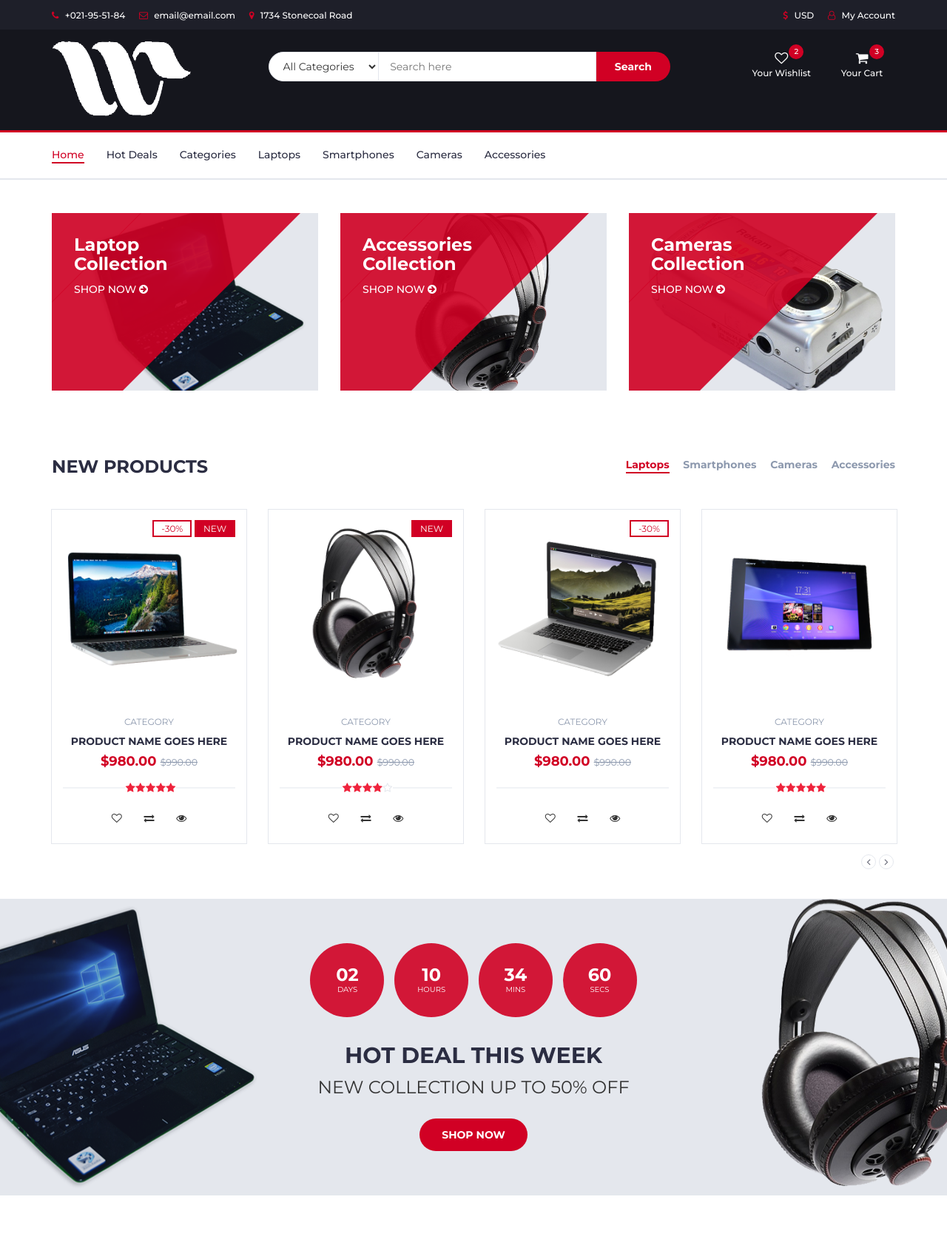
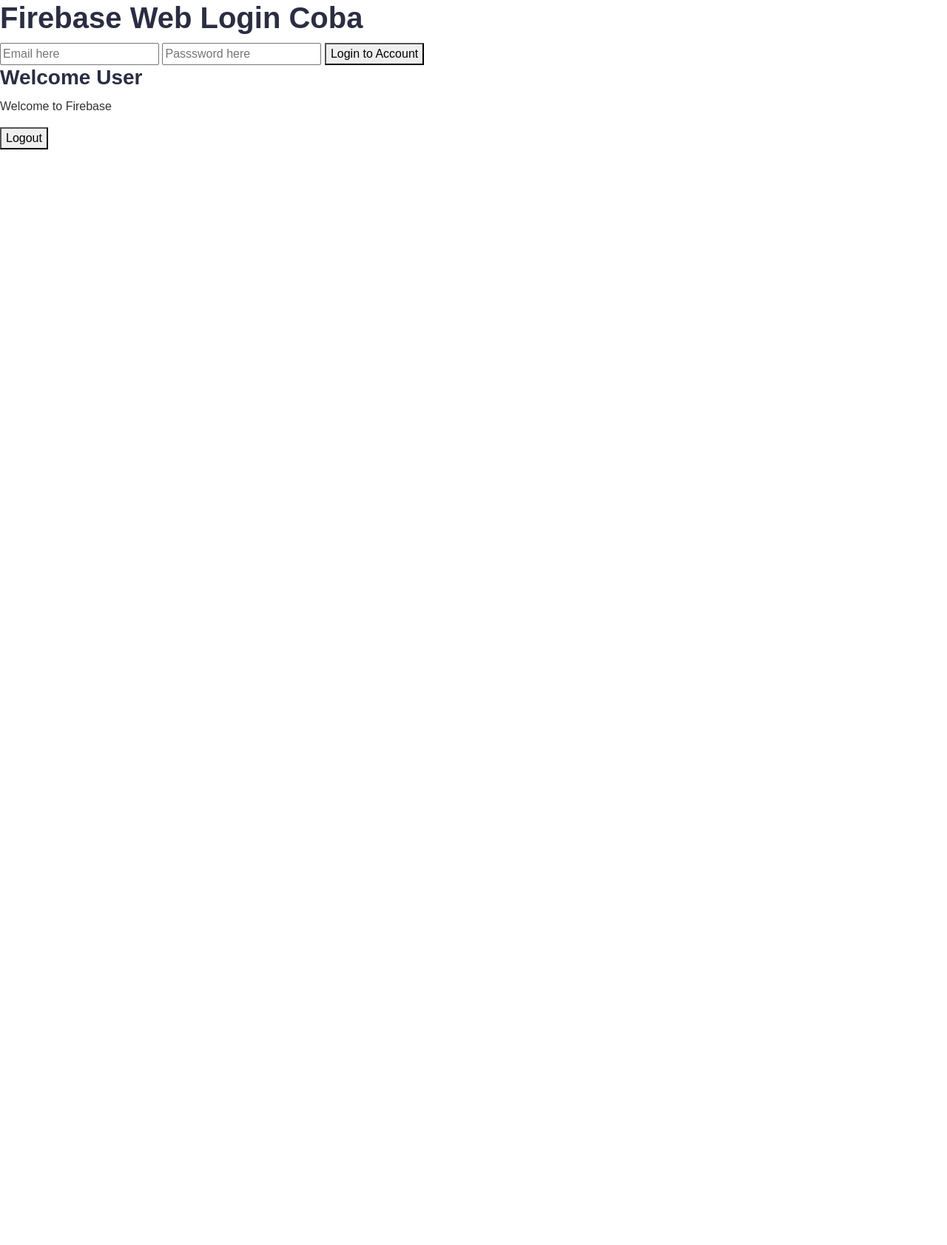
Before and after one commit to karissaa/WhizzieWeb, a CodeIgniter app: page /PemWeb/ in a window 1280 px wide. Shown: the top 1683 px of the page at 74% size. After the commit the page ends 800 px from the top, so only its background shows below. Run offline with CodeIgniter, Linux system fonts and the light colour scheme; some libraries are stand-ins or nearby versions.

Commit message:
Coba Login

```diff
--- a/application/config/migration.php
+++ b/application/config/migration.php
@@ -82,3 +82,5 @@
 |
 */
 $config['migration_path'] = APPPATH.'migrations/';
+
+?>
--- a/application/controllers/Home.php
+++ b/application/controllers/Home.php
@@ -11,7 +11,8 @@
         public function index(){
             $data['js'] = $this->load->view('include/javascript.php', NULL, TRUE);
             $data['css'] = $this->load->view('include/css.php', NULL, TRUE);
-            $this->load->view('pages/homeview.php', $data);
+            $data['fb'] = $this->load->view('include/firebase.php', NULL, TRUE);
+            $this->load->view('pages/cobalogin.php', $data);
         }
     }
 ?>
--- /dev/null
+++ b/application/views/include/firebase.php
@@ -0,0 +1,13 @@
+<script src="https://www.gstatic.com/firebasejs/5.10.0/firebase.js"></script>
+<script>
+  // Initialize Firebase
+  var config = {
+    apiKey: "AIzaSyCUspn2YE4WiAS17fYMXdt6zX3xFrW5HvQ",
+    authDomain: "whizzie-umn.firebaseapp.com",
+    databaseURL: "https://whizzie-umn.firebaseio.com",
+    projectId: "whizzie-umn",
+    storageBucket: "whizzie-umn.appspot.com",
+    messagingSenderId: "633354683228"
+  };
+  firebase.initializeApp(config);
+</script>
--- /dev/null
+++ b/application/views/pages/cobalogin.php
@@ -0,0 +1,50 @@
+<!DOCTYPE html>
+<html lang="en">
+<head>
+    <meta charset="UTF-8">
+    <meta name="viewport" content="width=device-width, initial-scale=1.0">
+    <meta http-equiv="X-UA-Compatible" content="ie=edge">
+    <title>Login</title>
+    <?php
+        echo $css;
+    ?>
+</head>
+<body>
+    <div id="login-div" class="main-div">
+        <h1>Firebase Web Login Coba</h1>
+        <input type="email" placeholder="Email here" id="email_field" />
+        <input type="password" placeholder="Passsword here" id="password_field"/>
+        <button>Login to Account</button>
+    </div>
+
+    <div id="user-div" class="loggedin-div">
+        <h3>Welcome User</h3>
+        <p>Welcome to Firebase</p>
+        <button>Logout</button>
+    </div>
+
+</body>
+<?php
+        echo $js;
+        echo $fb;
+    ?>
+<script>
+
+    firebase.auth().onAuthStateChanged(function(user) {
+    if (user) {
+        // User is signed in.
+        document.getElementById("user_div").style.display = "initial";
+        document.getElementById("login_div").style.display = "none";
+    } else {
+        // No user is signed in.
+        document.getElementById("user_div").style.display = "none";
+        document.getElementById("login_div").style.display = "initial";
+    }
+    });
+
+    function login(){
+        var userEmail = document.getElementById("email_field").value;
+        var userPass = document.getElementById("password_field").value;
+    }
+</script>
+</html>
--- a/application/views/pages/homeview.php
+++ b/application/views/pages/homeview.php
@@ -1082,6 +1082,7 @@
 
 		<?php
 			echo $js;
+			echo $fb;
 		?>
 
 	</body>
```
